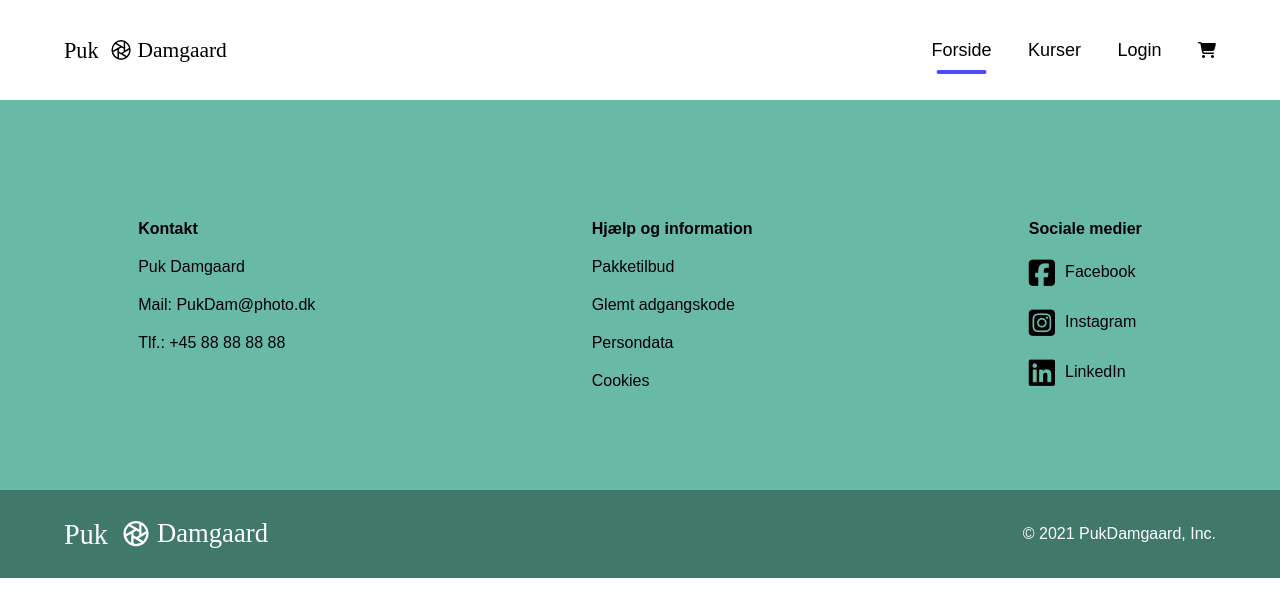
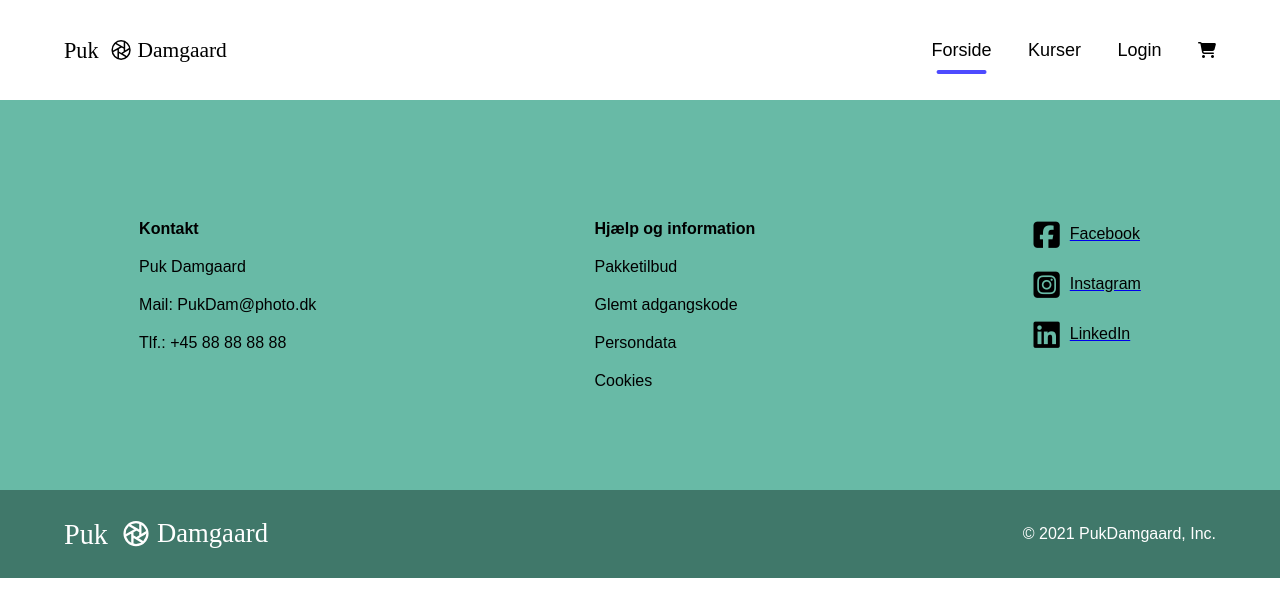
Before and after one commit to TheLoGgI/photography-website, a plain HTML site: page kurser.html in a window 1280 px wide. Drawn offline with Linux system fonts and the light colour scheme; no server answers.

Commit message:
footer link til sociale medier

```diff
--- a/css/home.css
+++ b/css/home.css
@@ -294,12 +294,14 @@
 
 .footer-text p{
     margin: 20px;
+    color: black;
 }
 
 .fa-facebook-square, .fa-instagram-square, .fa-linkedin {
     margin: 0 10px 0 0;
     font-size: 30px;
     vertical-align: middle;
+    color: black;
 }
 
 .buttom-footer {
--- a/kurser.html
+++ b/kurser.html
@@ -52,10 +52,15 @@
                 <p>Cookies</p>
             </div>
             <div class="footer-text">
-                <p><b>Sociale medier</b></p>
-                <p><i class="fab fa-facebook-square"></i>Facebook</p>
-                <p><i class="fab fa-instagram-square"></i>Instagram</p>
-                <p><i class="fab fa-linkedin"></i>LinkedIn</p>
+                <a href="https://www.facebook.com/memoriesbyfo2grafen/" target="_blank">
+                    <p><i class="fab fa-facebook-square"></i>Facebook</p>
+                </a>
+                <a href="https://www.instagram.com/memoriesbyfo2grafen/?hl=da" target="_blank">
+                    <p><i class="fab fa-instagram-square"></i>Instagram</p>
+                </a>
+                <a href="https://www.linkedin.com/in/puk-damgaard-76076b71/?originalSubdomain=dk" target="_blank">
+                    <p><i class="fab fa-linkedin"></i>LinkedIn</p>
+                </a>
             </div>
         </section>
 
```
Also changed, not shown: index.html (+9 -3 lines), video-side.html (+12 -6 lines).
